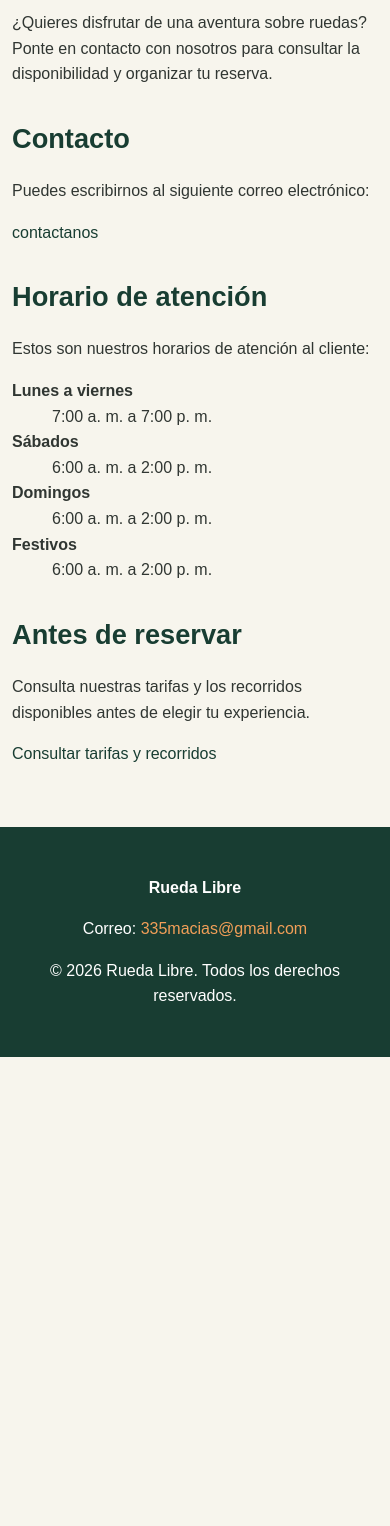
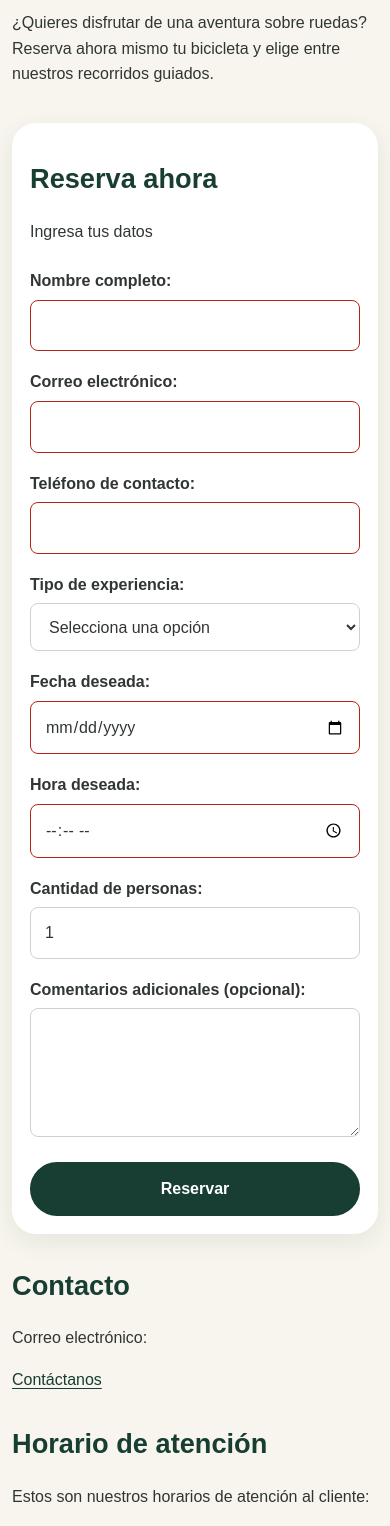
Before and after one commit to macias60/rueda-libre, a plain HTML site: page paginas/reserva.html in a window 390 px wide. Shown: the part 335-1861 px from the top of the page. Before the commit the page ends 1392 px from the top, so only its background shows below. Drawn offline with Linux system fonts and the light colour scheme.

Commit message:
formulario

```diff
--- a/css/styles.css
+++ b/css/styles.css
@@ -51,11 +51,13 @@ img {
 
 a {
     color: var(--color-primary);
-    text-decoration: none;
+    text-decoration: underline;
+    text-underline-offset: 3px;
 }
 
 a:hover {
-    color: var(--color-secondary);
+    color: var(--color-primary);
+    text-decoration-thickness: 2px;
 }
 
 button,
@@ -87,6 +89,35 @@ main {
 
     margin-inline: auto;
     padding-block: 48px;
+}
+
+/* Presentación principal */
+.presentacion {
+    padding: clamp(24px, 5vw, 64px);
+    background: var(--color-primary);
+    color: var(--color-surface);
+    border-radius: var(--radius-large);
+}
+
+.presentacion h1 {
+    color: var(--color-surface);
+    max-width: 850px;
+}
+
+.presentacion p {
+    max-width: 650px;
+    margin-bottom: 24px;
+}
+
+.presentacion .boton {
+    background: var(--color-accent);
+    border-color: var(--color-accent);
+    color: var(--color-primary);
+}
+
+.presentacion .boton:hover {
+    background: var(--color-surface);
+    border-color: var(--color-surface);
 }
 
 section {
@@ -221,10 +252,7 @@ article img {
 table {
     width: 100%;
     border-collapse: collapse;
-
     background: var(--color-surface);
-    border-radius: var(--radius-medium);
-    overflow: hidden;
 }
 
 caption {
@@ -236,7 +264,7 @@ caption {
 th,
 td {
     padding: 14px;
-    border-bottom: 1px solid #e5e9e4;
+    border: 1px solid #cbd4cc;
     text-align: left;
 }
 
@@ -272,12 +300,70 @@ textarea {
     color: var(--color-text);
 }
 
+input:focus-visible,
+select:focus-visible,
+textarea:focus-visible,
+button:focus-visible,
+a:focus-visible {
+    outline: 3px solid var(--color-accent);
+    outline-offset: 3px;
+}
+
 input:focus,
 select:focus,
 textarea:focus {
-    border-color: var(--color-secondary);
-    outline: 2px solid var(--color-secondary);
-    outline-offset: 2px;
+    border-color: var(--color-primary);
+}
+
+/* Mejoras para el formulario de reservas */
+
+#formulario-reserva {
+    max-width: 800px;
+    margin-inline: auto;
+    padding: clamp(20px, 4vw, 36px);
+    background: var(--color-surface);
+    border-radius: var(--radius-large);
+    box-shadow: var(--shadow-card);
+}
+
+#formulario-reserva form {
+    margin-top: 24px;
+}
+
+#formulario-reserva input,
+#formulario-reserva select,
+#formulario-reserva textarea {
+    min-height: 48px;
+}
+
+#formulario-reserva textarea {
+    resize: vertical;
+}
+
+#formulario-reserva .boton {
+    justify-self: start;
+}
+
+#formulario-reserva input:invalid:not(:placeholder-shown) {
+    border-color: #b42318;
+}
+
+#formulario-reserva input:focus-visible,
+#formulario-reserva select:focus-visible,
+#formulario-reserva textarea:focus-visible,
+#formulario-reserva button:focus-visible {
+    outline: 3px solid var(--color-accent);
+    outline-offset: 3px;
+}
+
+@media (max-width: 600px) {
+    #formulario-reserva {
+        padding: 18px;
+    }
+
+    #formulario-reserva .boton {
+        width: 100%;
+    }
 }
 
 /* ==================================
@@ -345,3 +431,12 @@ footer a {
         transition-duration: 0.01ms !important;
     }
 }
+
+.tabla-contenedor {
+    max-width: 100%;
+    overflow-x: auto;
+}
+
+.tabla-contenedor table {
+    min-width: 580px;
+}
--- a/js/main.js
+++ b/js/main.js
@@ -0,0 +1,13 @@
+const campoFecha = document.querySelector("#fecha");
+
+if (campoFecha) {
+    const hoy = new Date();
+
+    const fechaLocal = [
+        hoy.getFullYear(),
+        String(hoy.getMonth() + 1).padStart(2, "0"),
+        String(hoy.getDate()).padStart(2, "0")
+    ].join("-");
+
+    campoFecha.min = fechaLocal;
+}
--- a/paginas/reserva.html
+++ b/paginas/reserva.html
@@ -5,6 +5,7 @@
     <meta charset="UTF-8">
     <meta name="viewport" content="width=device-width, initial-scale=1.0">
 <link rel="stylesheet" href="../css/styles.css">
+<script src="../js/main.js" defer></script>
     <meta
         name="description"
         content="Consulta los horarios de atención y contacta a Rueda Libre para reservar tu bicicleta."
@@ -42,9 +43,110 @@
 
         <p>
             ¿Quieres disfrutar de una aventura sobre ruedas?
-            Ponte en contacto con nosotros para consultar
-            la disponibilidad y organizar tu reserva.
+            Reserva ahora mismo tu bicicleta y elige entre nuestros recorridos guiados.
         </p>
+
+        <section id="formulario-reserva" aria-labelledby="titulo-reserva">
+    <h2 id="titulo-reserva">Reserva ahora</h2>
+
+    <p>Ingresa tus datos</p>
+
+    <form action="#" method="get">
+        <div>
+            <label for="nombre">Nombre completo:</label>
+            <input
+                type="text"
+                id="nombre"
+                name="nombre"
+                autocomplete="name"
+                minlength="3"
+                maxlength="100"
+                required
+            >
+        </div>
+
+        <div>
+            <label for="correo">Correo electrónico:</label>
+            <input
+                type="email"
+                id="correo"
+                name="correo"
+                autocomplete="email"
+                required
+            >
+        </div>
+
+        <div>
+            <label for="telefono">Teléfono de contacto:</label>
+            <input
+                type="tel"
+                id="telefono"
+                name="telefono"
+                autocomplete="tel"
+                required
+            >
+        </div>
+
+        <div>
+            <label for="experiencia">Tipo de experiencia:</label>
+            <select id="experiencia" name="experiencia" required>
+                <option value="">Selecciona una opción</option>
+                <option value="urbana">Alquiler de bicicleta urbana</option>
+                <option value="montana">Alquiler de bicicleta de montaña</option>
+                <option value="electrica">Alquiler de bicicleta eléctrica</option>
+                <option value="rio-parques">Recorrido Río y Parques</option>
+                <option value="sabores-barrio">Recorrido Sabores de Barrio</option>
+                <option value="las-palmas">Recorrido Reto Las Palmas</option>
+            </select>
+        </div>
+
+        <div>
+            <label for="fecha">Fecha deseada:</label>
+            <input
+                type="date"
+                id="fecha"
+                name="fecha"
+                required
+            >
+        </div>
+
+        <div>
+            <label for="hora">Hora deseada:</label>
+            <input
+                type="time"
+                id="hora"
+                name="hora"
+                required
+            >
+        </div>
+
+        <div>
+            <label for="personas">Cantidad de personas:</label>
+            <input
+                type="number"
+                id="personas"
+                name="personas"
+                min="1"
+                max="10"
+                step="1"
+                value="1"
+                required
+            >
+        </div>
+
+        <div>
+            <label for="comentarios">Comentarios adicionales (opcional):</label>
+            <textarea
+                id="comentarios"
+                name="comentarios"
+                rows="4"
+                maxlength="500"
+            ></textarea>
+        </div>
+
+        <button class="boton" type="submit">Reservar</button>
+    </form>
+        </section>
 
 
         <section id="contacto">
@@ -52,12 +154,12 @@
             <h2>Contacto</h2>
 
             <p>
-                Puedes escribirnos al siguiente correo electrónico:
+                Correo electrónico:
             </p>
 
             <p>
                 <a href="mailto:335macias@gmail.com">
-                    contactanos
+                    Contáctanos
                 </a>
             </p>
 
@@ -80,10 +182,7 @@
                 <dt><strong>Sábados</strong></dt>
                 <dd>6:00 a. m. a 2:00 p. m.</dd>
 
-                <dt><strong>Domingos</strong></dt>
-                <dd>6:00 a. m. a 2:00 p. m.</dd>
-
-                <dt><strong>Festivos</strong></dt>
+                <dt><strong>Domingos y Festivos</strong></dt>
                 <dd>6:00 a. m. a 2:00 p. m.</dd>
 
             </dl>
```
Also changed, not shown: index.html (+9 -3 lines), paginas/tarifas.html (+9 -5 lines).
